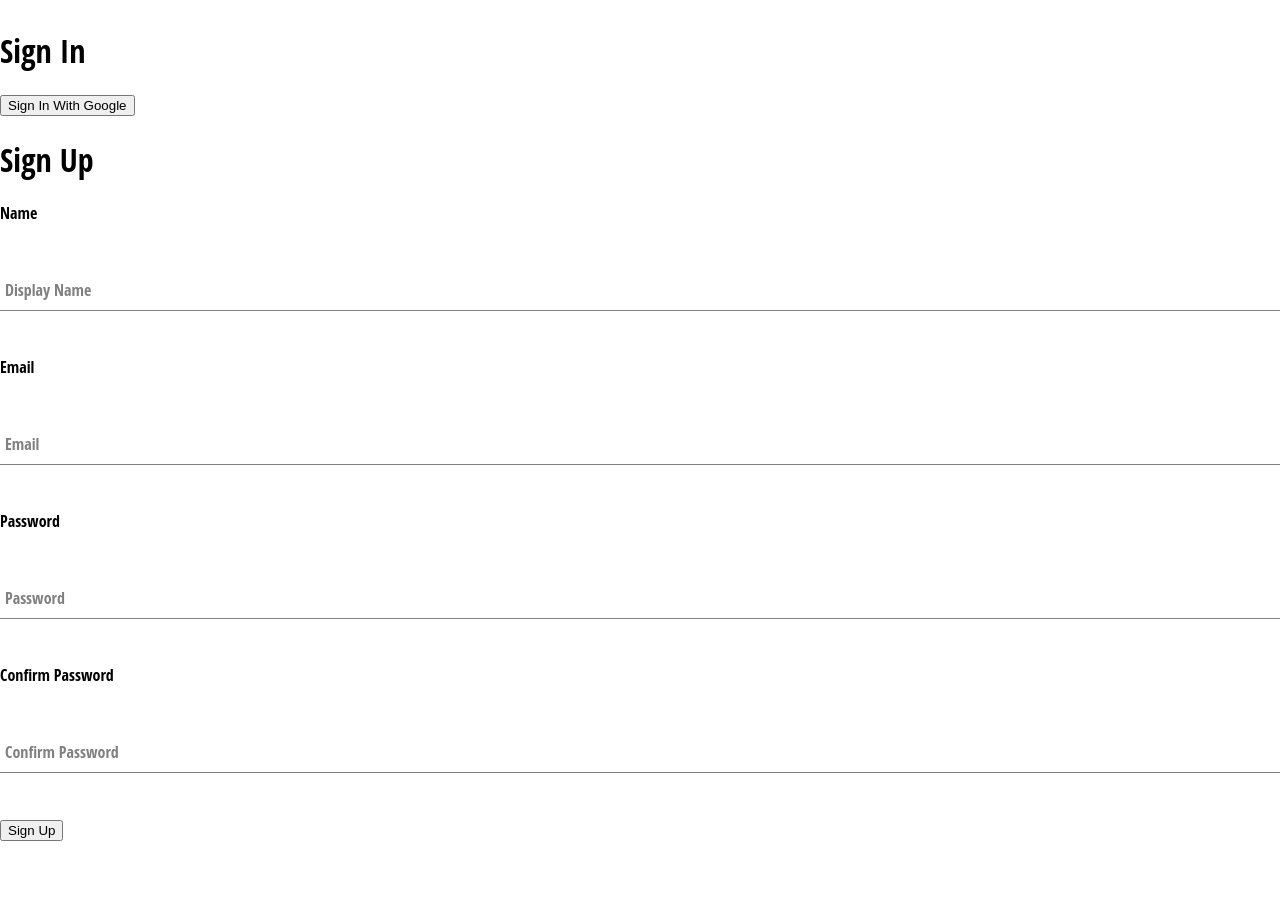
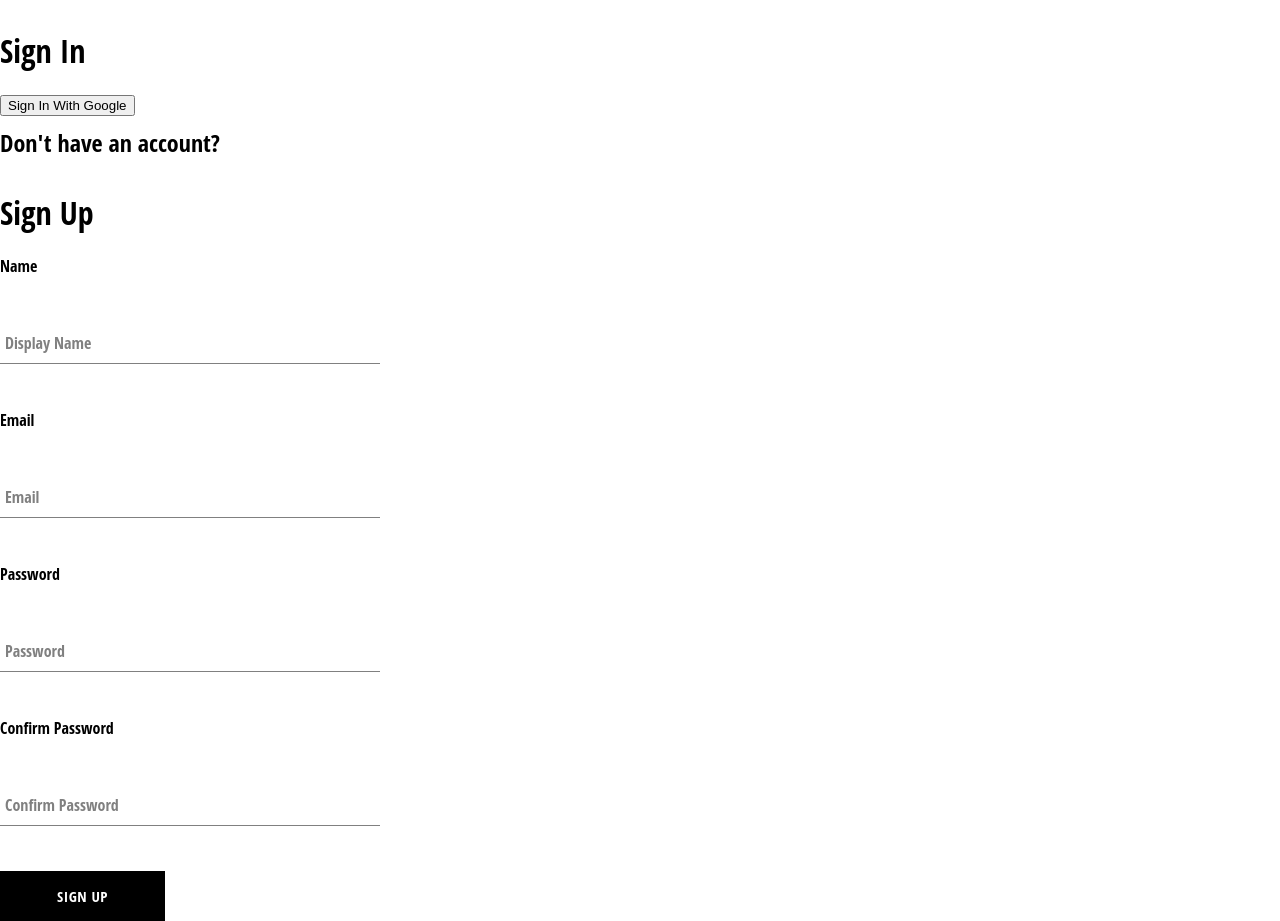
Before and after one commit to Thi-Ponce/CLothing-Store, a React (Create React App) app: page /sign-in in a window 1280 px wide. Shown: the part 66-987 px from the top of the page. Before the commit the page ends 907 px from the top, so only its background shows below. Built offline with nearby package versions, Linux system fonts and the light colour scheme; the HTML template or start-up script is replaced by a standard one.

Commit message:
add button components and styling

```diff
--- /dev/null
+++ b/src/components/buttons/button.component.jsx
@@ -0,0 +1,19 @@
+/* eslint-disable react/jsx-props-no-spreading */
+/* eslint-disable react/prop-types */
+import './button.styles.scss';
+
+const BUTTON_TYPE_CLASSES = {
+  google: 'google-sign-in',
+  inverted: 'inverted',
+};
+
+const Button = ({ children, buttonType, ...otherProps }) => (
+  <button
+    type="button"
+    className={`button-container ${BUTTON_TYPE_CLASSES[buttonType]}`}
+    {...otherProps}
+  >
+    {children}
+  </button>
+);
+export default Button;
--- /dev/null
+++ b/src/components/buttons/button.styles.scss
@@ -0,0 +1,46 @@
+.button-container {
+  min-width: 165px;
+  width: auto;
+  height: 50px;
+  letter-spacing: 0.5px;
+  line-height: 50px;
+  padding: 0 35px 0 35px;
+  font-size: 15px;
+  background-color: black;
+  color: white;
+  text-transform: uppercase;
+  font-family: 'Open Sans Condensed';
+  font-weight: bolder;
+  border: none;
+  cursor: pointer;
+  display: flex;
+  justify-content: center;
+
+  &:hover {
+    background-color: white;
+    color: black;
+    border: 1px solid black;
+  }
+
+  &.google-sign-in {
+    background-color: #4285f4;
+    color: white;
+
+    &:hover {
+      background-color: #357ae8;
+      border: none;
+    }
+  }
+
+  &.inverted {
+    background-color: white;
+    color: black;
+    border: 1px solid black;
+
+    &:hover {
+      background-color: black;
+      color: white;
+      border: none;
+    }
+  }
+}
--- a/src/components/sign-up/sign-up-form.component.jsx
+++ b/src/components/sign-up/sign-up-form.component.jsx
@@ -1,7 +1,12 @@
 /* eslint-disable jsx-a11y/label-has-associated-control */
 import { useState } from 'react';
-import { createAuthUserWithEmailAndPassword, createUserDocFromAuth } from '../../utils/firebase/firebade.utils';
+import {
+  createAuthUserWithEmailAndPassword,
+  createUserDocFromAuth,
+} from '../../utils/firebase/firebade.utils';
 import FormInput from '../form-input/form-input.component';
+import Button from '../buttons/button.component';
+import './sign-up-form.styles.scss';
 
 const defaultFormFields = {
   displayName: '',
@@ -13,10 +18,7 @@
 const SignUpForm = () => {
   const [formFields, setFormFields] = useState(defaultFormFields);
   const {
-    displayName,
-    email,
-    password,
-    confirmPassword,
+    displayName, email, password, confirmPassword,
   } = formFields;
 
   const resetFormFields = () => {
@@ -30,7 +32,10 @@
       return;
     }
     try {
-      const { user } = await createAuthUserWithEmailAndPassword(email, password);
+      const { user } = await createAuthUserWithEmailAndPassword(
+        email,
+        password,
+      );
       await createUserDocFromAuth(user, { displayName });
       resetFormFields();
     } catch (error) {
@@ -48,7 +53,8 @@
   };
 
   return (
-    <div>
+    <div className="sign-up-container">
+      <h2 className="title">Don&apos;t have an account?</h2>
       <h1>Sign Up</h1>
       <form onSubmit={handleSubmit}>
         <label>Name</label>
@@ -90,7 +96,7 @@
           name="confirmPassword"
           value={confirmPassword}
         />
-        <button type="submit">Sign Up</button>
+        <Button type="submit">Sign Up</Button>
       </form>
     </div>
   );
--- /dev/null
+++ b/src/components/sign-up/sign-up-form.styles.scss
@@ -0,0 +1,9 @@
+.sign-up-container {
+  display: flex;
+  flex-direction: column;
+  width: 380px;
+
+  h2 {
+    margin: 10px 0;
+  }
+}
```
